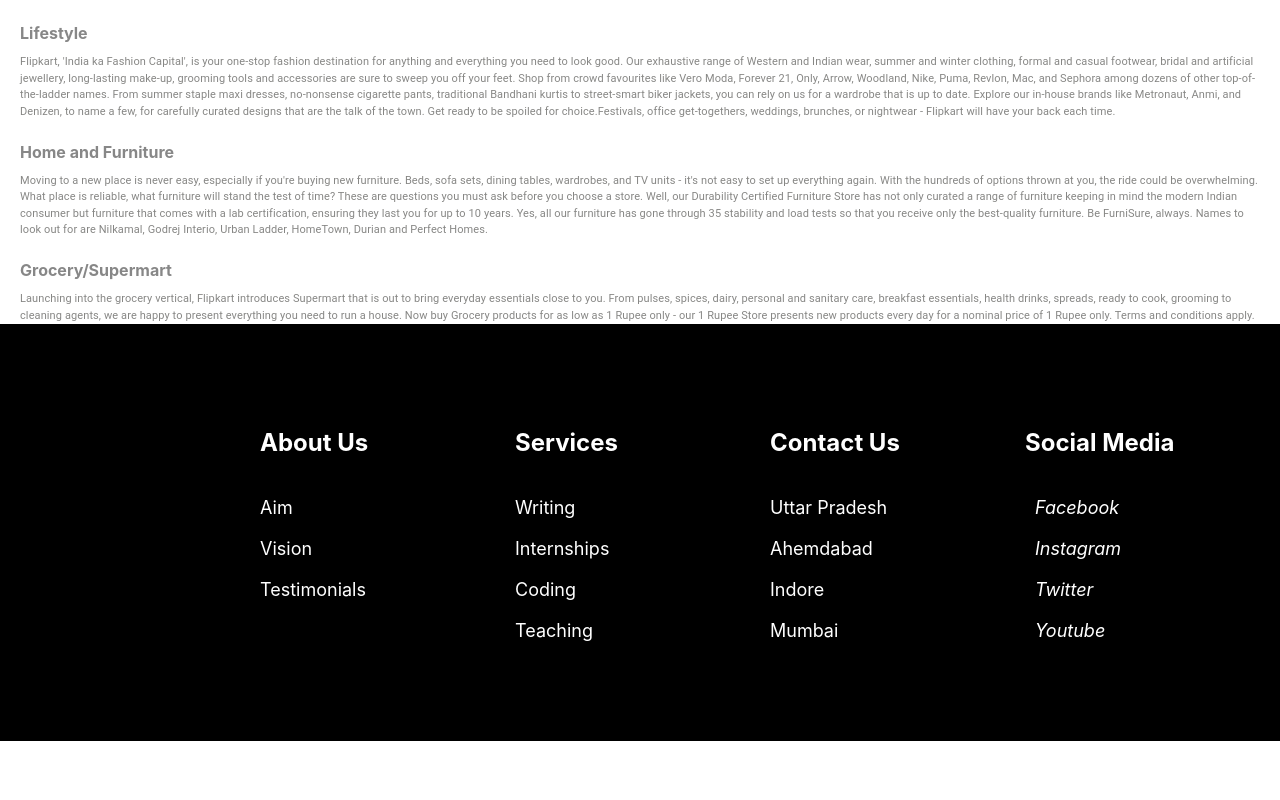
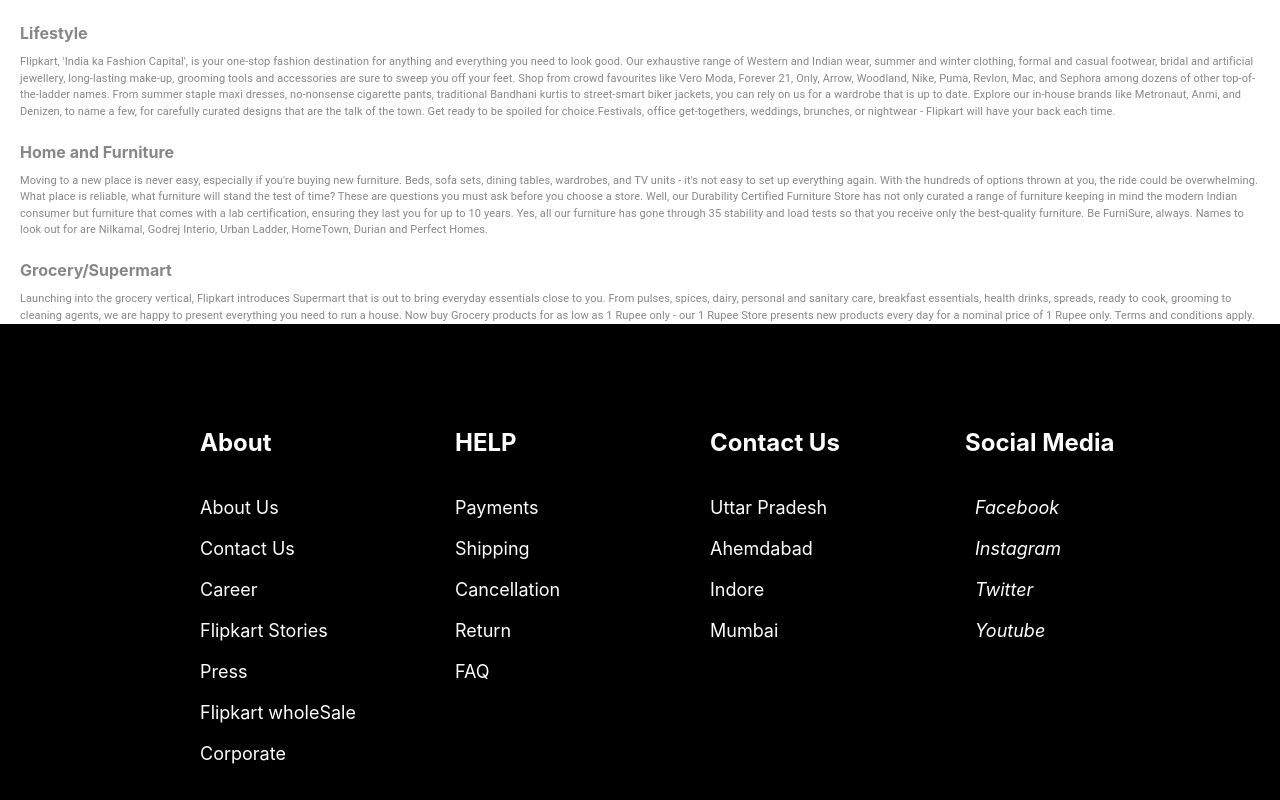
Before and after one commit to shabbiryahya/Flipkart, a React (Create React App) app in the folder flipkart/: page / in a window 1280 px wide. Shown: the part 1795-2595 px from the top of the page. Before the commit the page ends 2536 px from the top, so only its background shows below. Built offline with nearby package versions, Linux system fonts and the light colour scheme.

Commit message:
Footer started

```diff
--- a/flipkart/src/components/LandingPage/Footer/Footer.jsx
+++ b/flipkart/src/components/LandingPage/Footer/Footer.jsx
@@ -16,17 +16,22 @@
 	<Container>
 		<Row>
 		<Column>
-			<Heading>About Us</Heading>
-			<FooterLink href="#">Aim</FooterLink>
-			<FooterLink href="#">Vision</FooterLink>
-			<FooterLink href="#">Testimonials</FooterLink>
+			<Heading>About</Heading>
+			<FooterLink href="#">About Us</FooterLink>
+			<FooterLink href="#">Contact Us</FooterLink>
+			<FooterLink href="#">Career</FooterLink>
+            <FooterLink href="#">Flipkart Stories</FooterLink>
+            <FooterLink href="#">Press</FooterLink>
+            <FooterLink href="#">Flipkart wholeSale</FooterLink>
+            <FooterLink href="#">Corporate</FooterLink>
 		</Column>
 		<Column>
-			<Heading>Services</Heading>
-			<FooterLink href="#">Writing</FooterLink>
-			<FooterLink href="#">Internships</FooterLink>
-			<FooterLink href="#">Coding</FooterLink>
-			<FooterLink href="#">Teaching</FooterLink>
+			<Heading>HELP</Heading>
+			<FooterLink href="#">Payments</FooterLink>
+			<FooterLink href="#">Shipping</FooterLink>
+			<FooterLink href="#">Cancellation</FooterLink>
+			<FooterLink href="#">Return</FooterLink>
+            <FooterLink href="#">FAQ</FooterLink>
 		</Column>
 		<Column>
 			<Heading>Contact Us</Heading>
--- a/flipkart/src/components/LandingPage/Footer/FooterStyles.js
+++ b/flipkart/src/components/LandingPage/Footer/FooterStyles.js
@@ -16,7 +16,7 @@
 export const Container = styled.div`
 	display: flex;
 	flex-direction: column;
-	justify-content: center;
+	justify-content: space-between;
 	max-width: 1000px;
 	margin: 0 auto;
 	/* background: red; */
@@ -26,7 +26,7 @@
 display: flex;
 flex-direction: column;
 text-align: left;
-margin-left: 60px;
+
 `;
 
 export const Row = styled.div`
```
